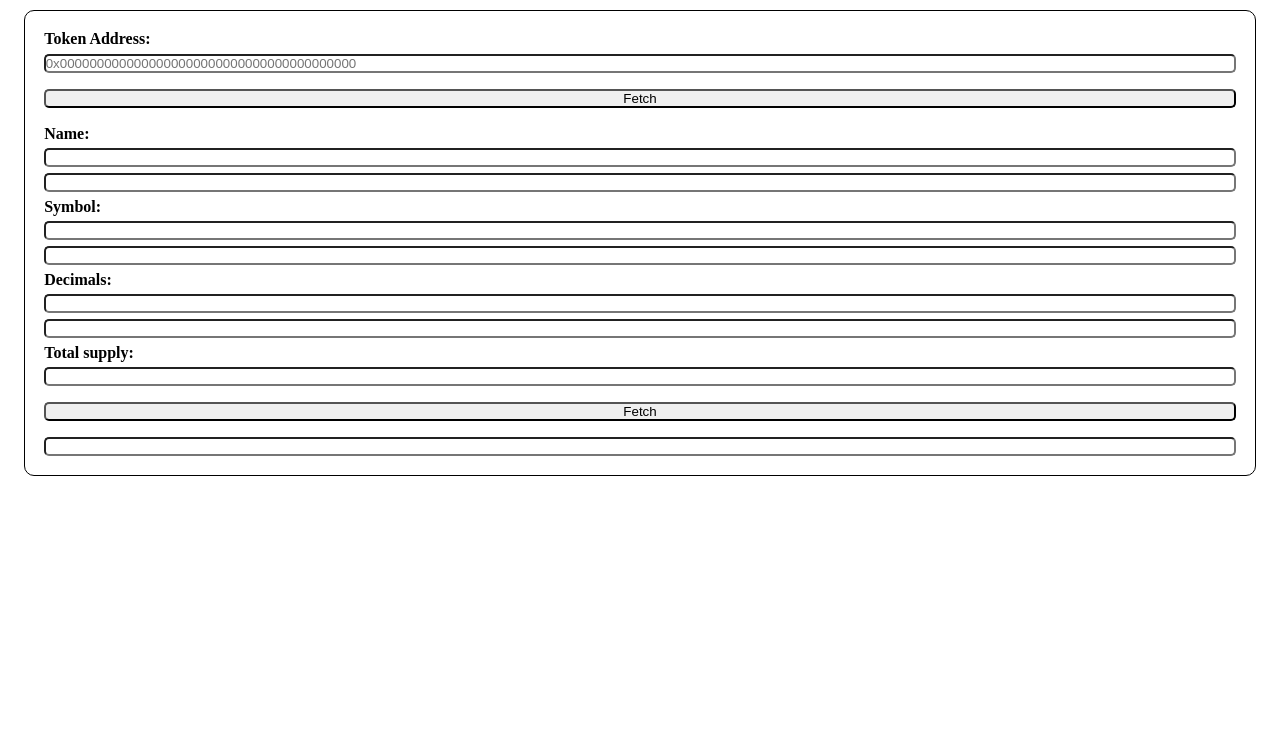
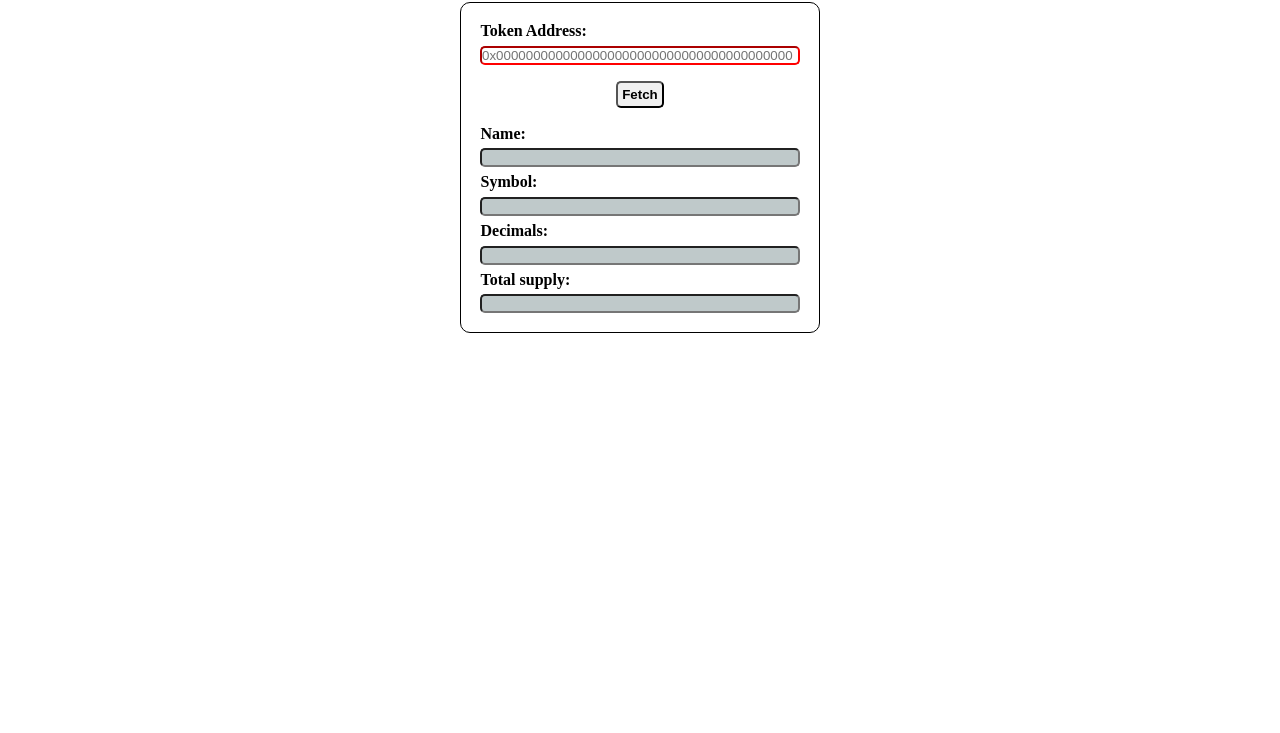
Before and after one commit to julianocts98/fetch-token-data, a website: page index.html in a window 1280 px wide. Shown: the part 67-800 px from the top of the page. Drawn offline with Linux system fonts and the light colour scheme.

Commit message:
Rearrange the layout and slightly change the stylization

```diff
--- a/index.html
+++ b/index.html
@@ -26,13 +26,10 @@
       />
       <input type="button" value="Fetch" id="fetchBtn" />
       <label for="nameField">Name:</label>
-      <input type="text" id="nameField" readonly />
       <input type="text" id="nameField" class="read-only-field" readonly />
       <label for="symbolField">Symbol:</label>
-      <input type="text" id="symbolField" readonly />
       <input type="text" id="symbolField" class="read-only-field" readonly />
       <label for="decimalsField">Decimals:</label>
-      <input type="number" id="decimalsField" readonly />
       <input
         type="number"
         id="decimalsField"
@@ -40,8 +37,6 @@
         readonly
       />
       <label for="totalSupplyField">Total supply:</label>
-      <input type="number" id="totalSupplyField" readonly />
-      <input type="button" value="Fetch" id="fetchBtn" />
       <input
         type="number"
         id="totalSupplyField"
--- a/style/index.css
+++ b/style/index.css
@@ -6,7 +6,13 @@
 
 .form-title {
   margin: 1em auto;
-  width: 20%;
+  width: max-content;
+}
+
+body {
+  margin: auto;
+  width: auto;
+  min-width: 320px;
 }
 
 form {
@@ -14,7 +20,8 @@ form {
   border: 1px solid black;
   border-radius: 10px;
   padding: 1em;
-  margin: 1.5em;
+  margin: 0.6em auto;
+  width: max-content;
 }
 
 form label {
@@ -24,10 +31,21 @@ form label {
 
 form input {
   margin: 0.2em;
+  width: 320px;
   border-radius: 5px;
 }
 
+form #tokenAddressField:invalid {
+  border-color: red;
+}
+
+form .read-only-field {
+  background-color: #bfc9ca;
+}
+
 form #fetchBtn {
-  grid-column: 1/-1;
-  margin: 1em 0.2em;
+  font-weight: 800;
+  margin: 1em auto;
+  width: max-content;
+  padding: 0.3em;
 }
```
